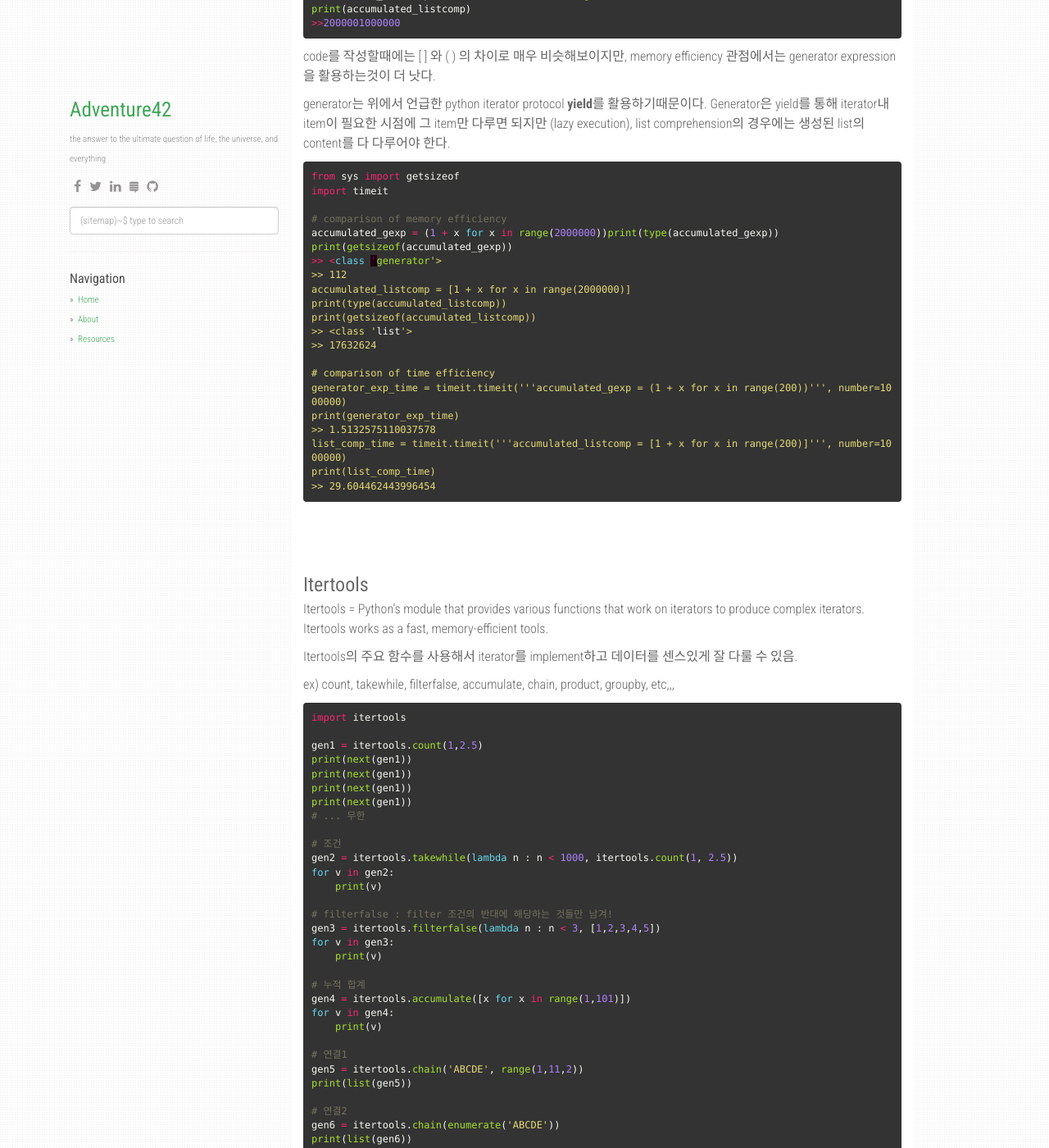
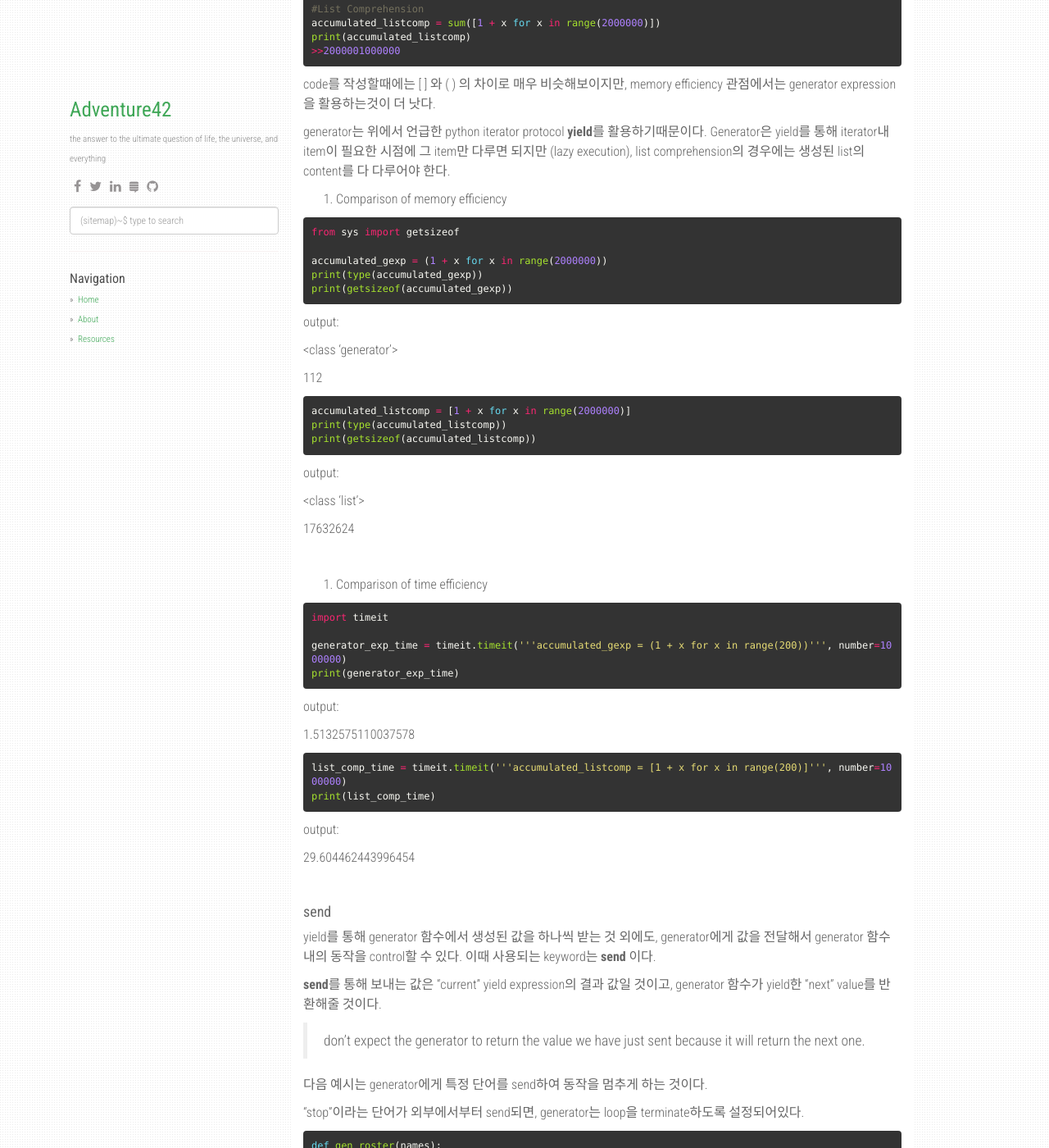
Before and after one commit to adventure42/adventure42.github.io, a Jekyll site: the page built from _posts/2022-11-18-Python_Programming_5_Concurrency.md, in a window 1280 px wide and 1400 px high, scrolled down 3330 px. Shown: the whole window at 82% size. Built offline with Jekyll 4.4.1, drawn with Linux system fonts in a browser that asks for light colours; nearby versions of some CDN libraries; comment, search, counter and statistics services are not loaded; some of the changed text lies outside the part shown.

Commit message:
update postings on coroutine implementation

````diff
--- a/_posts/2022-11-18-Python_Programming_5_Concurrency.md
+++ b/_posts/2022-11-18-Python_Programming_5_Concurrency.md
@@ -83,9 +83,11 @@ generator를 사용하며느 이 과정이 훨씬 더 간소화될 수 있다.
 
 <br>
 
-#### regular function vs. generator function
+#### yield
 
-- In regular function, return statement terminates the function completely, but in generator function, by using the built-in keyword**yield** it can save the state of the function.
+regular function vs. generator function:
+
+- In regular function, return statement terminates the function completely, but in generator function, by using the built-in keyword **yield** it can save the state of the function.
 - When using generator function, next time the function is called, execution continues from where it left off, with the same variable values it had before yielding
 - generator function은 function을 수행하지않고, generator object를 생성하여 반환만 한다. generator object에 next() 함수가 호출될때에만 generator function내의 내용이 수행된다.
 
@@ -174,7 +176,7 @@ generator의 활용 cases:
 
 <br>
 
-#### Generator expression
+#### generator expression
 
 Lambda function이 anonymous functions를 생성하는것과 같이, generator expression은 anonymous generator function을 생성한다.
 
@@ -198,29 +200,90 @@ code를 작성할때에는 [ ] 와 ( ) 의 차이로 매우 비슷해보이지
 
 generator는 위에서 언급한 python iterator protocol **yield**를 활용하기때문이다. Generator은 yield를 통해 iterator내 item이 필요한 시점에 그 item만 다루면 되지만 (lazy execution), list comprehension의 경우에는 생성된 list의 content를 다 다루어야 한다.
 
+1. Comparison of memory efficiency
+
 ```python
 from sys import getsizeof
-import timeit
 
-# comparison of memory efficiency
-accumulated_gexp = (1 + x for x in range(2000000))print(type(accumulated_gexp))
+accumulated_gexp = (1 + x for x in range(2000000))
+print(type(accumulated_gexp))
 print(getsizeof(accumulated_gexp))
->> <class 'generator'>
->> 112
+```
+
+output:
+
+<class 'generator'>
+
+112
+
+```python
 accumulated_listcomp = [1 + x for x in range(2000000)]
 print(type(accumulated_listcomp))
 print(getsizeof(accumulated_listcomp))
->> <class 'list'>
->> 17632624
+```
 
-# comparison of time efficiency
+output:
+
+<class 'list'>
+
+17632624
+
+<br>
+
+2. Comparison of time efficiency
+
+```python
+import timeit
+
 generator_exp_time = timeit.timeit('''accumulated_gexp = (1 + x for x in range(200))''', number=1000000)
 print(generator_exp_time)
->> 1.5132575110037578
+```
+
+output:
+
+1.5132575110037578
+
+```python
 list_comp_time = timeit.timeit('''accumulated_listcomp = [1 + x for x in range(200)]''', number=1000000)
 print(list_comp_time)
->> 29.604462443996454
 ```
+
+output:
+
+29.604462443996454
+
+<br>
+
+#### send
+
+yield를 통해 generator 함수에서 생성된 값을 하나씩 받는 것 외에도, generator에게 값을 전달해서 generator 함수내의 동작을 control할 수 있다. 이때 사용되는 keyword는 **send** 이다.
+
+**send**를 통해 보내는 값은 "current" yield expression의 결과 값일 것이고, generator 함수가 yield한 "next" value를 반환해줄 것이다.
+
+>  don't expect the generator to return the value we have just sent because it will return the next one.
+
+다음 예시는 generator에게 특정 단어를 send하여 동작을 멈추게 하는 것이다.
+
+"stop"이라는 단어가 외부에서부터 send되면, generator는 loop을 terminate하도록 설정되어있다.
+
+```python
+def gen_roster(names):
+    while names:
+        for name in names:
+            current_name = yield name
+            if current_name == 'stop':
+                names = None
+                break
+
+# run
+roster = gen_roster(names)
+for i in range(10):
+    if i == 3:
+        roster.send('stop')
+    print(next(roster))
+```
+
+Output으로는 names 리스트의 첫 3개의 이름이 출력되고 4번째 순서일때에 (i=3) generator 함수내의 내용이 수행되지않고 StopIteration exception이 발생한다.
 
 <br>
 
@@ -410,11 +473,13 @@ except StopIteration as e:
 
 output:
 
+```py
 Function part 1
 6
 Function part 2
 12
 Function part 3
+```
 
 위 실행 output과 같이 send를 통해 숫자를 보내려면, next() 함수를 한번 호출해서 yield checkpoint에 도달해있어야한다. (그래서 generator object y를 생성한 뒤, next(y)를 먼저 호출함.)
 
@@ -465,6 +530,7 @@ except StopIteration as e:
 
 output:
 
+```py
 Function 1 part 1
 Function 2 part 1
 Function 1 part 2
@@ -474,6 +540,7 @@ Function 2 part 3
 Function 2 part 4
 Function 1 part 4
 Function 1 part 5
+```
 
 이렇게 위와 같이 두 개의 coroutines를 부분적으로 수행하며 왔다갔다 오갈 수 있다.
 
@@ -623,29 +690,28 @@ Generated 5 numbers
 
 ### generator를 활용한 async code
 
+generators could be kept in a map, connecting the generator to the event it is waiting for. when the event occurs we can simply take the next event from the generator and again wait for it to happen.
+
+Inside the generator we can have any amount of logic among **yield** expressions as long as there are no blocking operations. Basically, we write our logic as if it was synchronous code but instead of blocking on some operation we yield what we are waiting for.
+
 ```python
 counter = 0
-
 
 def wait_for_b():
     yield "B"
 
-
 def wait_for_c():
     yield "C"
-
 
 def task_generator():
     global counter
     id = counter
     counter += 1
-
     print(f"{id} Processing event A, blocking on B")
     yield from wait_for_b()
     print(f"{id} Processing event B, blocking on C")
     yield from wait_for_c()
     print(f"{id} Processing event C, task done")
-
 
 def app():
     tasks = {"A": [], "B": [], "C": []}
````
Also changed, not shown: _posts/2022-11-24-Python_Programming_6_Concurrent_futures.md (+1 -1 lines), _posts/2022-11-30-Python_Programming_7_multiprocessing.md (deleted, +0 -209 lines).
